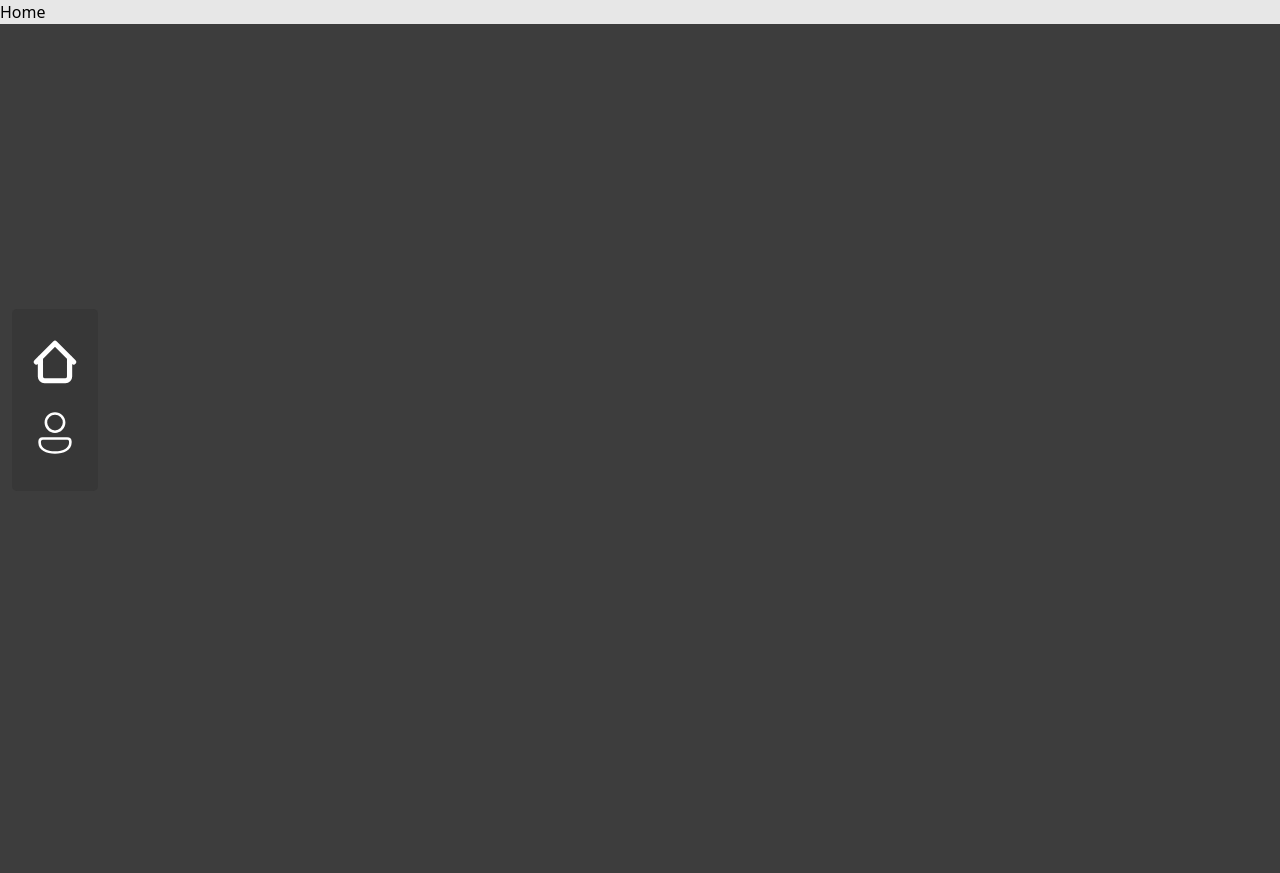
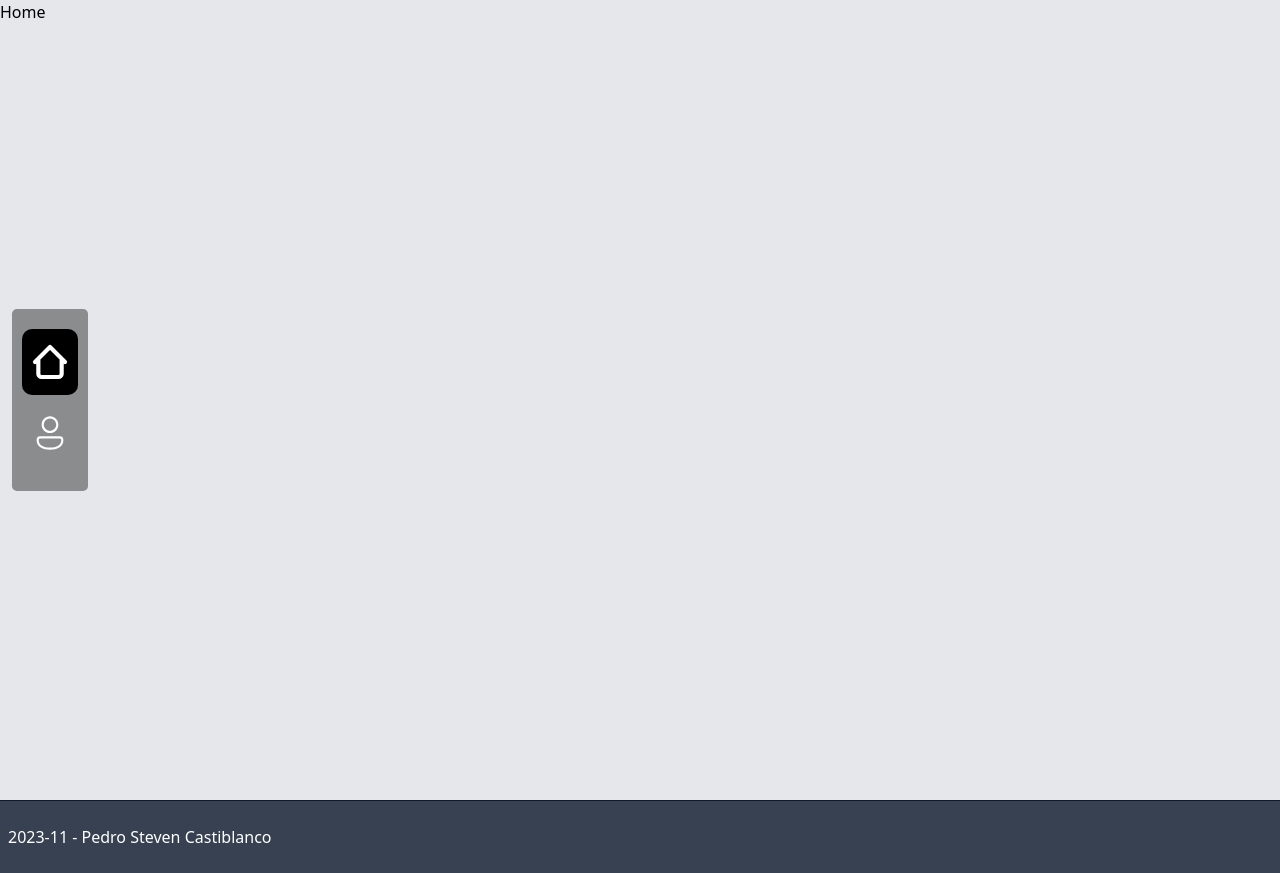
Before and after one commit to ztevenx100/DnD-newSystem, a React (Vite) app in the folder 0_Game_System/: page / in a window 1280 px wide. Before the commit the page ends 800 px from the top, so only its background shows below. Built offline with nearby package versions, Linux system fonts and the light colour scheme; a web font is replaced by a local one.

Commit message:
STYLE: Add ActiveStyle and footer Component - [Navbar] Add Active class in Navbar Component - [Footer] Add Footer Component

```diff
--- a/0_Game_System/src/App.tsx
+++ b/0_Game_System/src/App.tsx
@@ -2,6 +2,7 @@ import reactLogo from './assets/react.svg'
 import {createBrowserRouter, RouterProvider} from "react-router-dom";
 
 import Navbar from './components/UI/Navbar/Navbar';
+import Footer from './components/UI/Footer/Footer';
 import Home from './components/pages/Home'
 import CharacterSheet from './components/pages/CharacterSheet/CharacterSheet'
 // import { useState } from 'react'
@@ -30,6 +31,7 @@ function App() {
   return (
     <main className='container mx-auto' >
         <RouterProvider router={router} />
+        <Footer />
     </main>
   )
 }
--- a/0_Game_System/src/components/UI/Footer/Footer.tsx
+++ b/0_Game_System/src/components/UI/Footer/Footer.tsx
@@ -0,0 +1,21 @@
+import React from 'react';
+
+import { Typography } from "@material-tailwind/react";
+
+import './Footer.css';
+
+const Footer: React.FC = () => {
+  return (
+    <>
+        <footer className="footer relative w-full">
+            <section className="flex w-full flex-row flex-wrap items-center justify-center gap-y-6 gap-x-12 border-t border-gray-900 bg-gray-700 py-6 px-2 text-center md:justify-between">
+                <Typography className="text-center font-normal text-white">
+                    2023-11 - Pedro Steven Castiblanco
+                </Typography>
+            </section>
+        </footer>
+    </>
+  );
+};
+
+export default Footer;
--- a/0_Game_System/src/components/UI/Navbar/Navbar.css
+++ b/0_Game_System/src/components/UI/Navbar/Navbar.css
@@ -12,20 +12,26 @@
     backdrop-filter: blur(2px);
 }
 
-menu li {
+menu li a{
+    display: list-item;
     margin-bottom: 5px;
     padding: 8px;
     border: none;
-    background-color: #0000;
+    background: #0000;
     color: #fff;
     cursor: pointer;
     list-style: none;
     transition-duration: .5s;
-    transition-property: backdrop-filter, background;
+    transition-property: backdrop-filter, background, border-radius;
     transition-timing-function: ease;
 }
 
-li:hover {
-    background: #0008;
+li a:hover{
+    background: #0006;
     backdrop-filter: blur(5px);
+
 }
+li a.active{
+    background: #000;
+    border-radius: 10px;
+}
--- a/0_Game_System/src/components/UI/Navbar/Navbar.tsx
+++ b/0_Game_System/src/components/UI/Navbar/Navbar.tsx
@@ -1,22 +1,24 @@
 import React from 'react';
-import { Outlet, Link } from "react-router-dom";
-import { Tooltip, Typography } from "@material-tailwind/react";
+import { Outlet, NavLink } from "react-router-dom";
+import { Tooltip } from "@material-tailwind/react";
 
 import  SvgHome from '../../../components/UI/Icons/SvgHome';
 import  SvgPerson from '../../../components/UI/Icons/SvgPerson';
 
-import './Navbar.css'; // Importa un archivo de estilo para posicionar el navbar
+import './Navbar.css';
 
 const Navbar: React.FC = () => {
   return (
     <>
       <nav className="navbar ml-3">
         <menu>
+          {/* Home */}
           <Tooltip className="bg-dark text-light px-2 py-1" placement="right" content={"Inicio"} >
-            <li><Link to="/" ><SvgHome width="50" height="50" fill='none' stroke='#fff' /></Link></li>
+            <li><NavLink className={({ isActive }) => isActive ? 'active' : ''} to="/" ><SvgHome width="40" height="50" fill='none' stroke='#fff' /></NavLink></li>
           </Tooltip>
+          {/* CharacterSheet */}
           <Tooltip className="bg-dark text-light px-2 py-1" placement="right" content={"Hoja de personaje"} >
-            <li><Link to="/CharacterSheet" ><SvgPerson width="50" height="50" fill='#fff' /></Link></li>
+            <li><NavLink className={({ isActive }) => isActive ? 'active' : ''} to="/CharacterSheet" ><SvgPerson width="40" height="50" fill='#fff' /></NavLink></li>
           </Tooltip>
         </menu>
       </nav>
--- a/0_Game_System/src/components/pages/Home.tsx
+++ b/0_Game_System/src/components/pages/Home.tsx
@@ -2,7 +2,7 @@ import React from 'react';
 
 const Home: React.FC = () => {
   return (
-    <section>
+    <section  className="min-h-screen bg-gray-2">
         <h1>Home</h1>
     </section>
   );
```
Also changed, not shown: 0_Game_System/src/components/UI/Footer/Footer.css (added).
